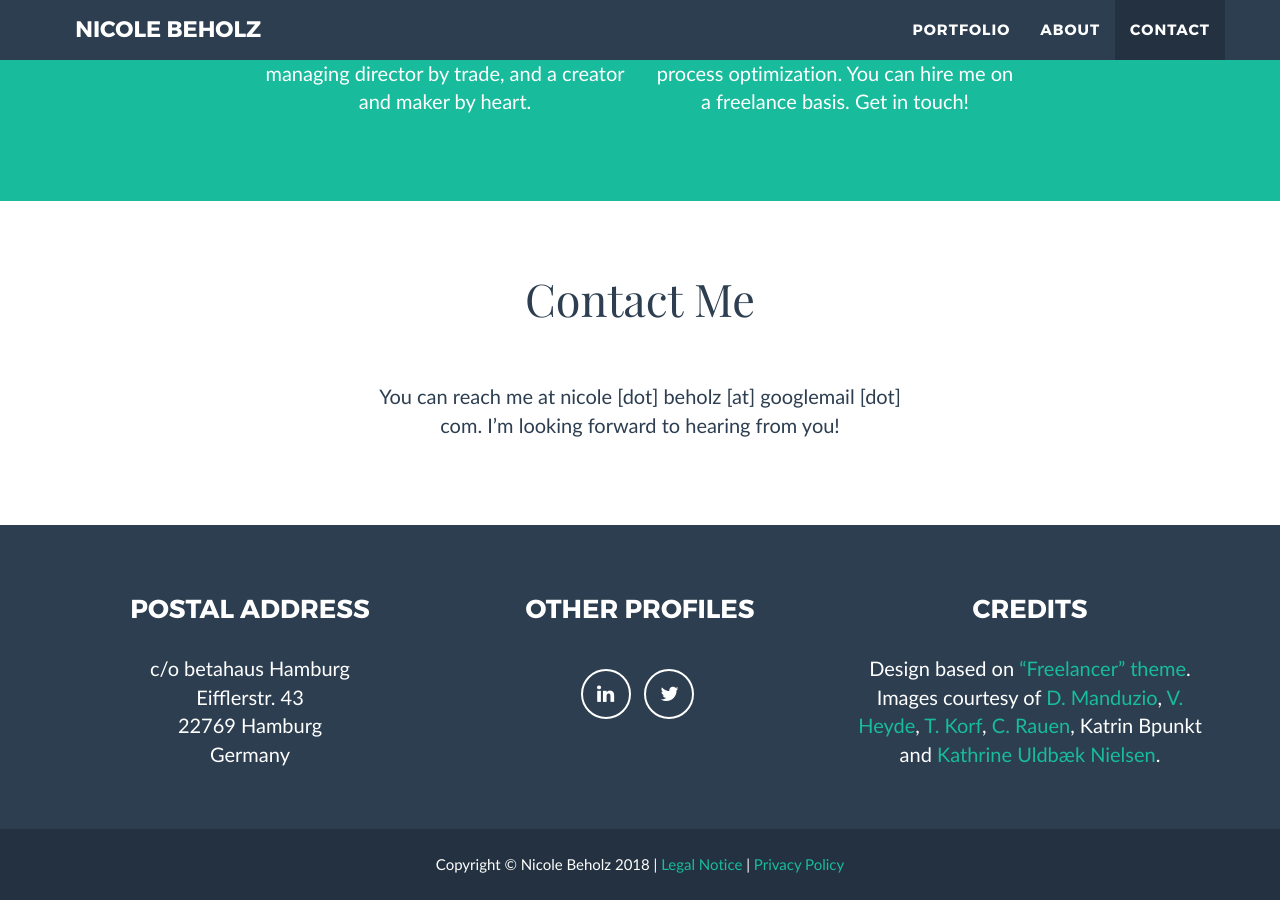
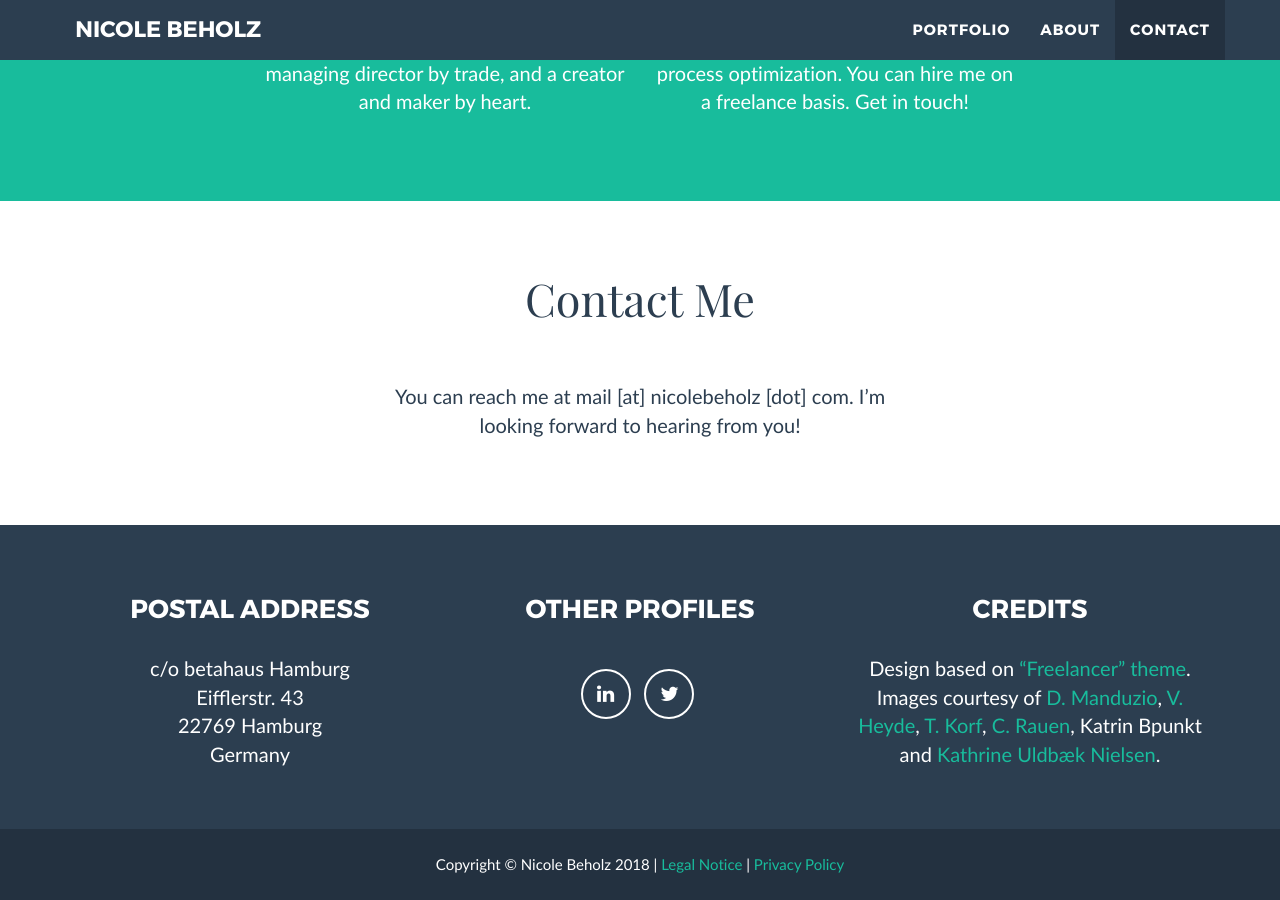
Before and after one commit to nickbeholz/nicolebeholz.com, a Jekyll site: the page built from index.html, in a window 1280 px wide and 900 px high, scrolled down 1405 px. Built offline with Jekyll 4.4.1, drawn with Linux system fonts in a browser that asks for light colours.

Commit message:
email address changed

```diff
--- a/_includes/contact_static.html
+++ b/_includes/contact_static.html
@@ -9,7 +9,7 @@
 		<div class="row">
 			<div class="col-lg-6 col-lg-offset-3 text-center">
 				<p>
-					You can reach me at nicole [dot] beholz [at] googlemail [dot] com. I’m looking forward to hearing from you!
+					You can reach me at mail [at] nicolebeholz [dot] com. I’m looking forward to hearing from you!
 				</p>
 			</div>
 		</div>
--- a/_includes/footer.html
+++ b/_includes/footer.html
@@ -6,9 +6,9 @@
                     <div class="footer-col col-md-4">
                         <h3>{{ site.footer.location }}</h3>
                         <p>
-                            {% for adress in site.address %}
-                                {{ adress.line }} <br>
-		                    {% endfor %}
+                          {% for adress in site.address %}
+                              {{ adress.line }} <br>
+  		                    {% endfor %}
                         </p>
                     </div>
                     <div class="footer-col col-md-4">
```
